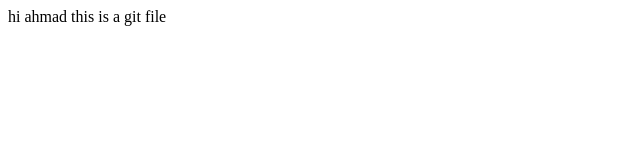
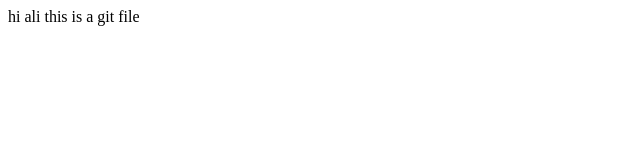
Before and after one commit to sarashaikhx/first, a plain HTML site: page index.html in a window 1280 px wide. Shown: the full height of the page, 0-640 px from the left. Drawn offline with Linux system fonts and the light colour scheme.

Commit message:
name is ali

```diff
--- a/index.html
+++ b/index.html
@@ -6,6 +6,6 @@
     <title>Document</title>
 </head>
 <body>
-hi ahmad this is a git file
+hi ali this is a git file
 </body>
 </html>
```
